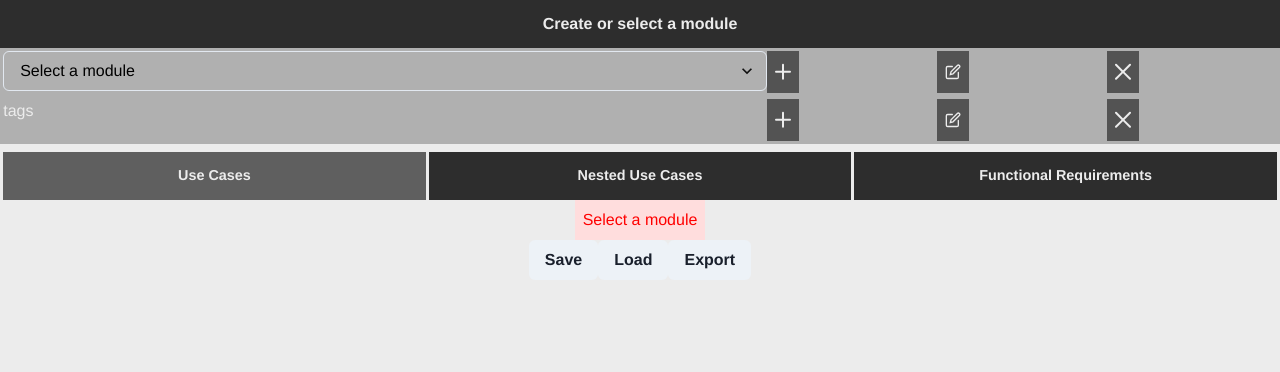
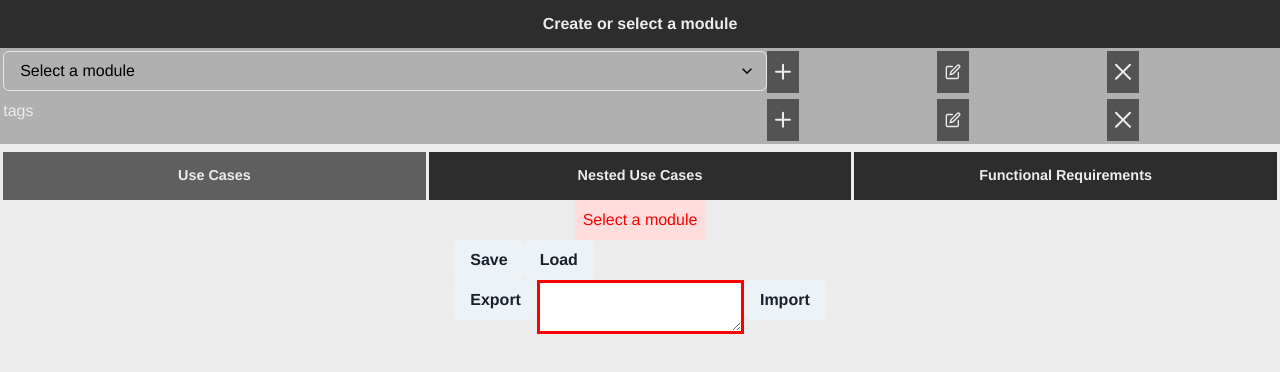
Before and after one commit to mikhael-dantas/tests_provider_front, a Next.js app: page /management in a window 1280 px wide. Shown: the top 372 px of the page. Built offline with nearby package versions, Linux system fonts and the light colour scheme.

Commit message:
import json

```diff
--- /dev/null
+++ b/src/components/ucfrListsJson/ImportJson.tsx
@@ -0,0 +1,46 @@
+import { Button, Flex } from '@chakra-ui/react'
+import React from 'react'
+import { useUpdateUcfrListsContext } from '../../UcfrsContext'
+
+function ImportJson() {
+    const updateUcfrListsFromContext = useUpdateUcfrListsContext()
+
+    const [importJsonInput, setImportJsonInput] = React.useState('')
+    const [importJsonError, setImportJsonError] = React.useState<boolean>(true)
+
+    const handleImportJsonInput = (event: React.ChangeEvent<HTMLTextAreaElement>) => {
+        setImportJsonInput(event.target.value)
+        try {
+            const parsedJson = JSON.parse(event.target.value)
+
+            if (!(parsedJson.modules) || !(parsedJson.tags)) {
+                throw new Error('Invalid json')
+            }
+
+            setImportJsonError(false)
+        } catch (jsonError) {
+            setImportJsonError(true)
+        }
+    }
+
+    const importJson = () => {
+        if (importJsonError) {
+            return
+        }
+
+        const parsedJson = JSON.parse(importJsonInput)
+        updateUcfrListsFromContext(parsedJson)
+    }
+
+    return (
+        <Flex>
+            <textarea className='textarea'
+            style={{border: importJsonError ? '0.2rem solid red' : '0.2rem solid green'}}
+            value={importJsonInput} onChange={handleImportJsonInput}
+            />
+            <Button className='button' onClick={importJson}>Import</Button>
+        </Flex>
+    )
+}
+
+export default ImportJson
--- a/src/pages/management/index.tsx
+++ b/src/pages/management/index.tsx
@@ -17,6 +17,7 @@ import { customTheme } from "../../theme";
 import SaveInLS from "../../components/ucfrListsJson/SaveInLS";
 import LoadFromLs from "../../components/ucfrListsJson/LoadFromLs";
 import ExportJson from "../../components/ucfrListsJson/ExportJson";
+import ImportJson from "../../components/ucfrListsJson/ImportJson";
 
 
 export default function Index() {
@@ -201,10 +202,17 @@ export default function Index() {
             )}
          </Flex>
 
-         <Flex className={'jsonManegementContainer'}>
-            <SaveInLS/>
-            <LoadFromLs/>
-            <ExportJson/>
+         <Flex className={'jsonManegementContainer'}
+         direction={'column'}
+         >
+            <Flex className={'jsonManegementSaveAndLoad'}>
+               <SaveInLS/>
+               <LoadFromLs/>
+            </Flex>
+            <Flex className={'jsonManegementImportAndExport'}>
+               <ExportJson/>
+               <ImportJson/>
+            </Flex>
          </Flex>
 
          <Flex className="blank space at the end"
```
